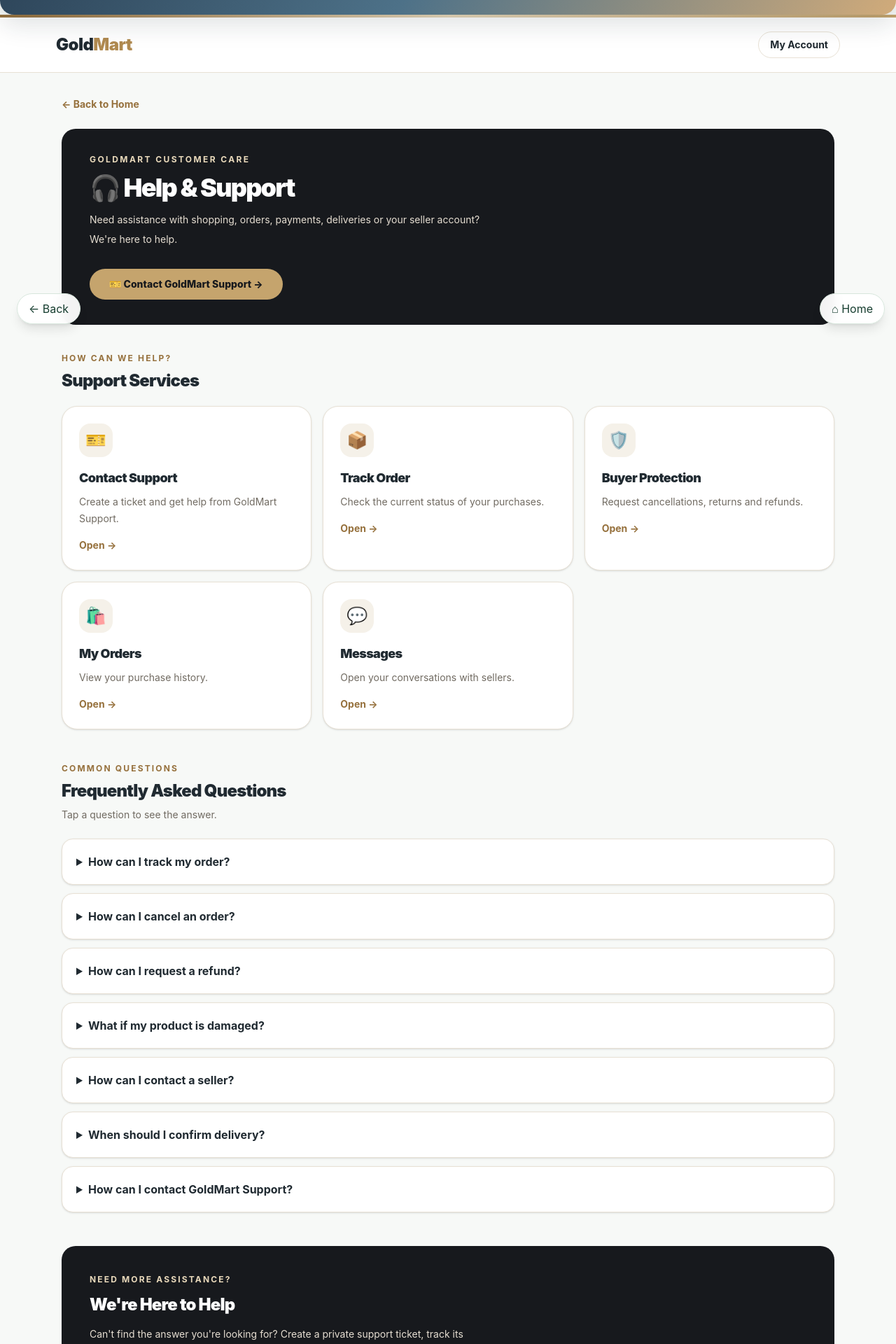
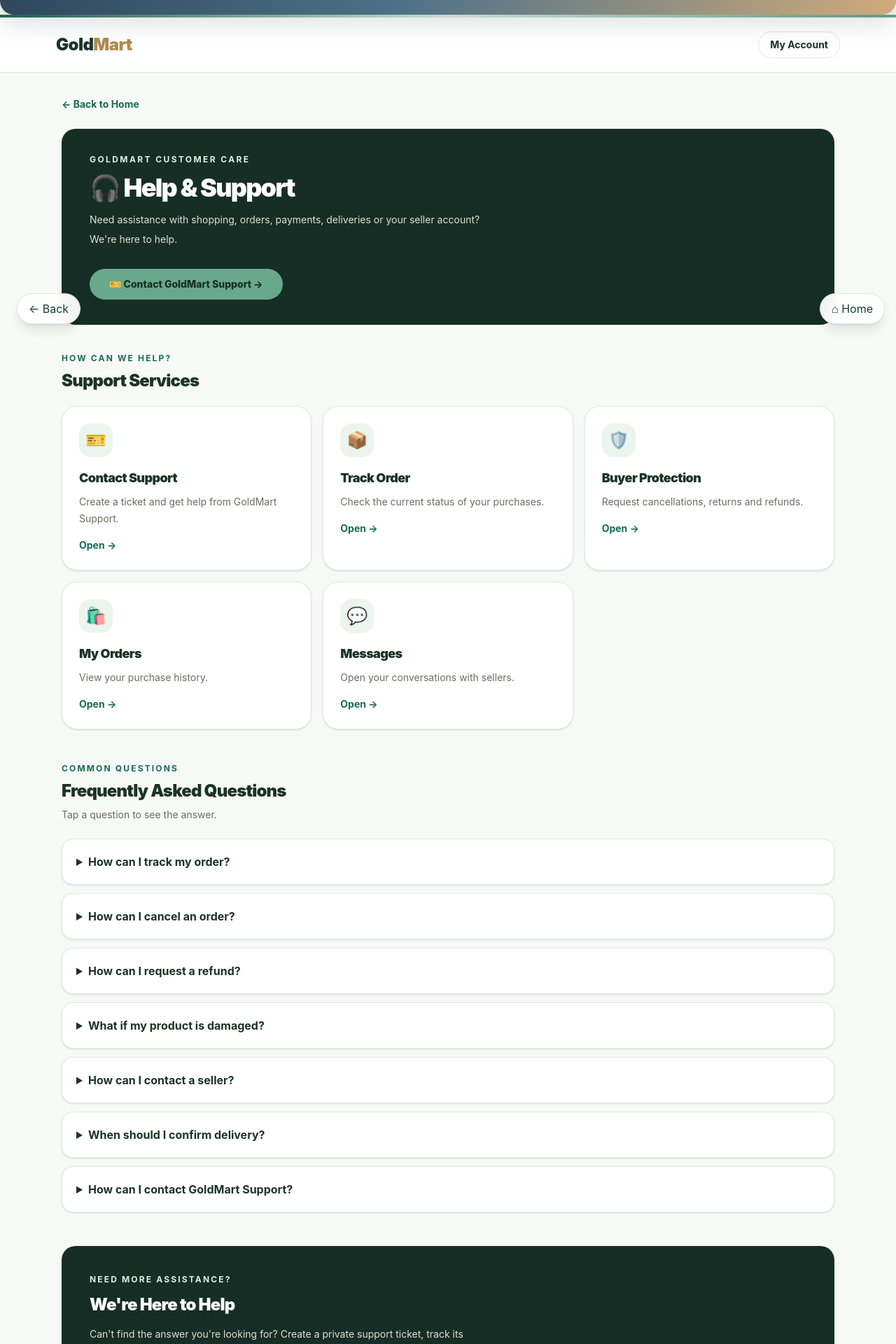
Before and after one commit to oscar1-max/Gold-mart-Ybsr, a Next.js app: page /help in a window 1280 px wide. Shown: the part 313-2233 px from the top of the page at 70% size. Built offline with nearby package versions, Linux system fonts and the light colour scheme.

Commit message:
Unify buyer utility pages with premium commerce theme

```diff
--- a/app/help/page.tsx
+++ b/app/help/page.tsx
@@ -79,7 +79,7 @@
 
 export default function HelpPage() {
   return (
-    <main className="min-h-screen bg-[#F7F8F6] pb-28 text-[#202A31] md:pb-14">
+    <main className="min-h-screen bg-[#f5f8f6] pb-28 text-[#1b3329] md:pb-14">
       <section aria-label="Help centre introduction" className="relative mx-auto mt-5 max-w-7xl overflow-hidden rounded-[27px] px-6 py-8 text-white shadow-[0_15px_35px_rgba(25,39,46,0.13)] sm:mt-8 sm:px-10 sm:py-12" style={{ background: "linear-gradient(120deg,#273C50,#4D7188,#D1AB7A)" }}>
         <div className="pointer-events-none absolute -right-8 -top-14 text-[150px] leading-none opacity-10" aria-hidden="true">🎧</div>
         <div className="relative">
@@ -94,9 +94,9 @@
         </div>
       </section>
 
-      <div className="h-1 bg-gradient-to-r from-[#96713D] via-[#E9D9BB] to-[#C5A46D]" />
+      <div className="h-1 bg-gradient-to-r from-[#176c52] via-[#ddf1e3] to-[#68a98c]" />
 
-      <header className="border-b border-[#E8E1D5] bg-white">
+      <header className="border-b border-[#e0eae3] bg-white">
         <div className="mx-auto flex max-w-6xl items-center justify-between gap-3 px-4 py-5">
           <Link
             href="/"
@@ -110,7 +110,7 @@
 
           <Link
             href="/account"
-            className="rounded-full border border-[#E8E1D5] px-4 py-2 text-sm font-bold transition hover:border-[#C5A46D]"
+            className="rounded-full border border-[#e0eae3] px-4 py-2 text-sm font-bold transition hover:border-[#68a98c]"
           >
             My Account
           </Link>
@@ -120,15 +120,15 @@
       <div className="mx-auto max-w-6xl px-4 py-8 sm:px-6">
         <Link
           href="/"
-          className="text-sm font-bold text-[#96713D] hover:underline"
+          className="text-sm font-bold text-[#176c52] hover:underline"
         >
           ← Back to Home
         </Link>
 
         {/* HELP CENTRE HERO */}
 
-        <section className="mt-6 overflow-hidden rounded-[28px] bg-[#17191D] px-6 py-9 text-white sm:px-10">
-          <p className="text-xs font-bold uppercase tracking-[0.2em] text-[#E9D9BB]">
+        <section className="mt-6 overflow-hidden rounded-[28px] bg-[#162e25] px-6 py-9 text-white sm:px-10">
+          <p className="text-xs font-bold uppercase tracking-[0.2em] text-[#ddf1e3]">
             GoldMart Customer Care
           </p>
 
@@ -144,7 +144,7 @@
 
           <Link
             href="/support"
-            className="mt-7 inline-flex items-center justify-center rounded-full bg-[#C5A46D] px-7 py-3 text-sm font-extrabold text-[#17191D] transition hover:bg-[#E9D9BB]"
+            className="mt-7 inline-flex items-center justify-center rounded-full bg-[#68a98c] px-7 py-3 text-sm font-extrabold text-[#162e25] transition hover:bg-[#ddf1e3]"
           >
             🎫 Contact GoldMart Support →
           </Link>
@@ -153,7 +153,7 @@
         {/* QUICK HELP */}
 
         <section className="mt-10">
-          <p className="text-xs font-bold uppercase tracking-[0.18em] text-[#96713D]">
+          <p className="text-xs font-bold uppercase tracking-[0.18em] text-[#176c52]">
             How can we help?
           </p>
 
@@ -166,9 +166,9 @@
               <Link
                 key={item.href}
                 href={item.href}
-                className="group rounded-[22px] border border-[#E8E1D5] bg-white p-6 shadow-sm transition hover:-translate-y-0.5 hover:border-[#C5A46D] hover:shadow-md"
+                className="group rounded-[22px] border border-[#e0eae3] bg-white p-6 shadow-sm transition hover:-translate-y-0.5 hover:border-[#68a98c] hover:shadow-md"
               >
-                <span className="flex h-12 w-12 items-center justify-center rounded-2xl bg-[#F5F1E9] text-2xl">
+                <span className="flex h-12 w-12 items-center justify-center rounded-2xl bg-[#ebf4ed] text-2xl">
                   {item.icon}
                 </span>
 
@@ -180,7 +180,7 @@
                   {item.description}
                 </p>
 
-                <span className="mt-4 inline-block text-sm font-bold text-[#96713D]">
+                <span className="mt-4 inline-block text-sm font-bold text-[#176c52]">
                   Open →
                 </span>
               </Link>
@@ -191,7 +191,7 @@
         {/* FAQ */}
 
         <section className="mt-12">
-          <p className="text-xs font-bold uppercase tracking-[0.18em] text-[#96713D]">
+          <p className="text-xs font-bold uppercase tracking-[0.18em] text-[#176c52]">
             Common Questions
           </p>
 
@@ -207,7 +207,7 @@
             {questions.map((item) => (
               <details
                 key={item.question}
-                className="group rounded-2xl border border-[#E8E1D5] bg-white p-5 shadow-sm"
+                className="group rounded-2xl border border-[#e0eae3] bg-white p-5 shadow-sm"
               >
                 <summary className="cursor-pointer font-bold">
                   {item.question}
@@ -223,8 +223,8 @@
 
         {/* CONTACT SUPPORT */}
 
-        <section className="mt-12 rounded-[26px] bg-[#17191D] p-7 text-white sm:p-10">
-          <p className="text-xs font-bold uppercase tracking-[0.18em] text-[#E9D9BB]">
+        <section className="mt-12 rounded-[26px] bg-[#162e25] p-7 text-white sm:p-10">
+          <p className="text-xs font-bold uppercase tracking-[0.18em] text-[#ddf1e3]">
             Need More Assistance?
           </p>
 
@@ -240,7 +240,7 @@
 
           <Link
             href="/support"
-            className="mt-6 inline-flex rounded-full bg-[#C5A46D] px-7 py-3 text-sm font-bold text-[#17191D] transition hover:bg-[#E9D9BB]"
+            className="mt-6 inline-flex rounded-full bg-[#68a98c] px-7 py-3 text-sm font-bold text-[#162e25] transition hover:bg-[#ddf1e3]"
           >
             Open Support Ticket →
           </Link>
```
